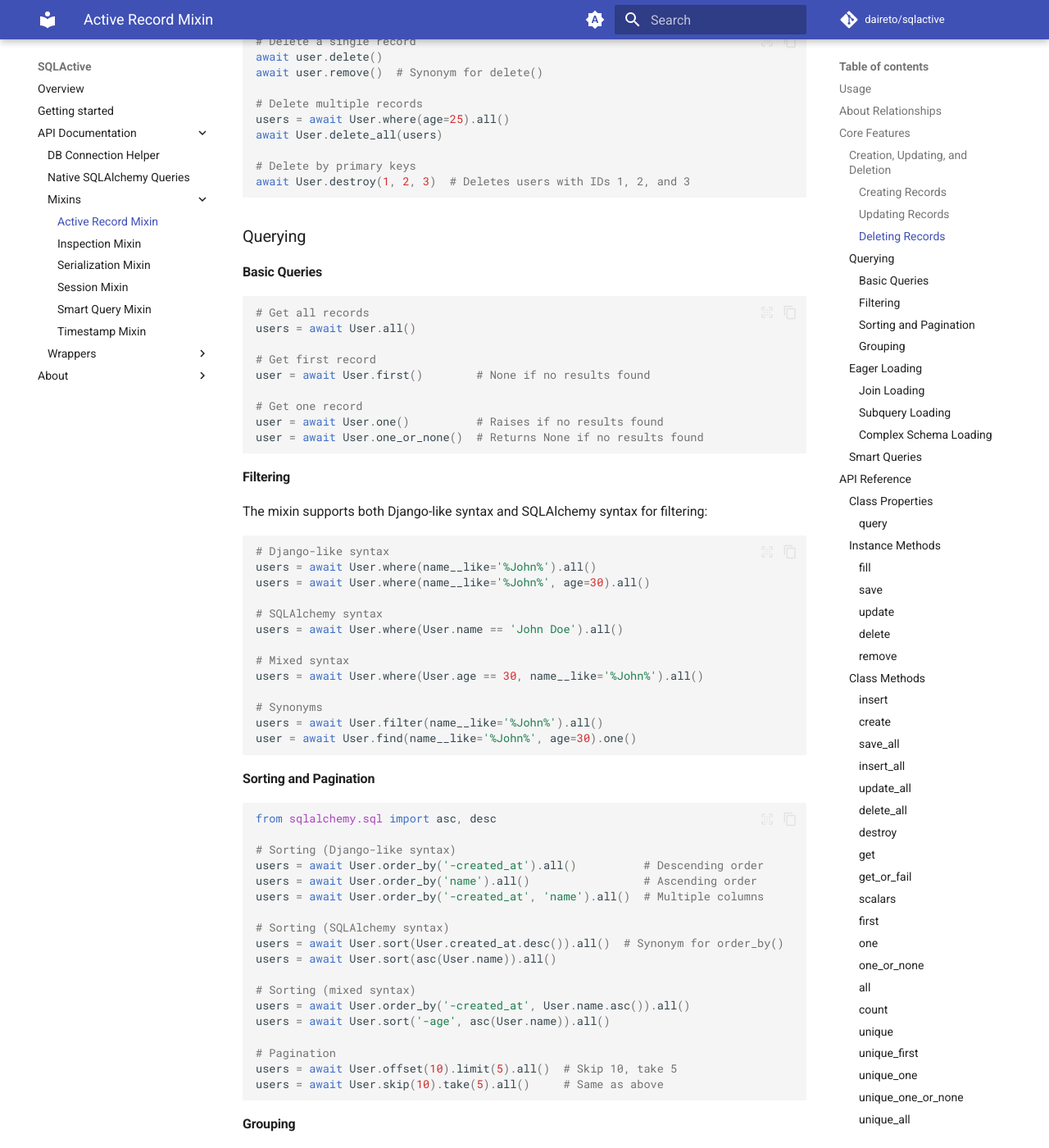
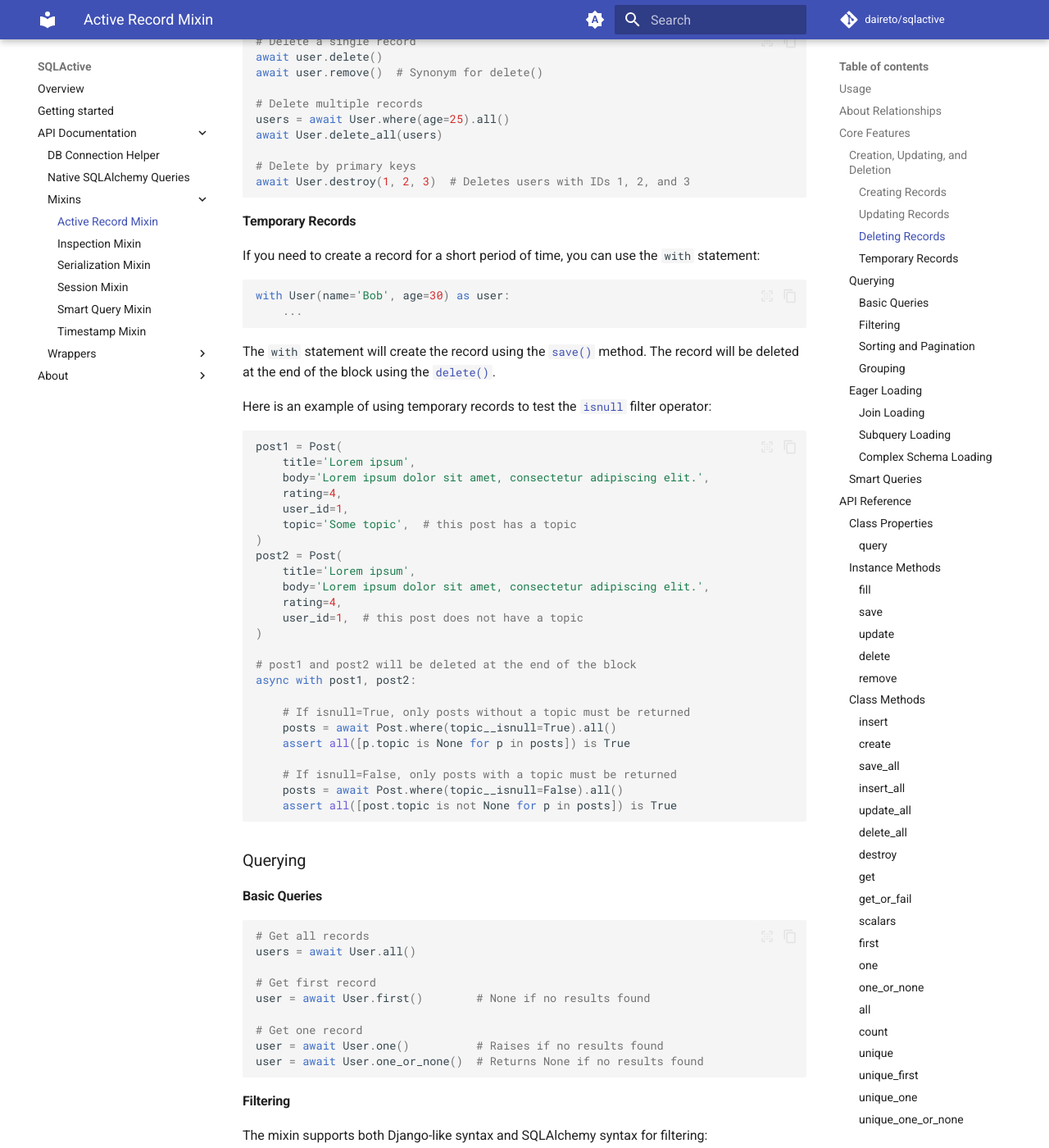
Before and after one commit to daireto/sqlactive, an MkDocs documentation site: the page built from docs/api/active-record-mixin.md, in a window 1280 px wide and 1400 px high, scrolled down 3326 px. Shown: the whole window at 82% size. Built offline with MkDocs 1.6.1 and Material for MkDocs 9.7.7, drawn with Linux system fonts in a browser that asks for light colours; comment, search, counter and statistics services are not loaded.

Commit message:
docs: add docs for temporary records functionality

````diff
--- a/docs/api/active-record-mixin.md
+++ b/docs/api/active-record-mixin.md
@@ -193,6 +193,48 @@ await User.delete_all(users)
 
 # Delete by primary keys
 await User.destroy(1, 2, 3)  # Deletes users with IDs 1, 2, and 3
+```
+
+#### Temporary Records
+
+If you need to create a record for a short period of time, you can use the
+`with` statement:
+
+```python
+with User(name='Bob', age=30) as user:
+    ...
+```
+
+The `with` statement will create the record using the [`save()`](#save) method.
+The record will be deleted at the end of the block using the [`delete()`](#delete).
+
+Here is an example of using temporary records to test the [`isnull`](smart-query-mixin.md#isnull) filter operator:
+
+```python
+post1 = Post(
+    title='Lorem ipsum',
+    body='Lorem ipsum dolor sit amet, consectetur adipiscing elit.',
+    rating=4,
+    user_id=1,
+    topic='Some topic',  # this post has a topic
+)
+post2 = Post(
+    title='Lorem ipsum',
+    body='Lorem ipsum dolor sit amet, consectetur adipiscing elit.',
+    rating=4,
+    user_id=1,  # this post does not have a topic
+)
+
+# post1 and post2 will be deleted at the end of the block
+async with post1, post2:
+
+    # If isnull=True, only posts without a topic must be returned
+    posts = await Post.where(topic__isnull=True).all()
+    assert all([p.topic is None for p in posts]) is True
+
+    # If isnull=False, only posts with a topic must be returned
+    posts = await Post.where(topic__isnull=False).all()
+    assert all([post.topic is not None for p in posts]) is True
 ```
 
 ### Querying
````
Also changed, not shown: README.md (+13 -1 lines), docs/getting-started.md (+15 -1 lines).
